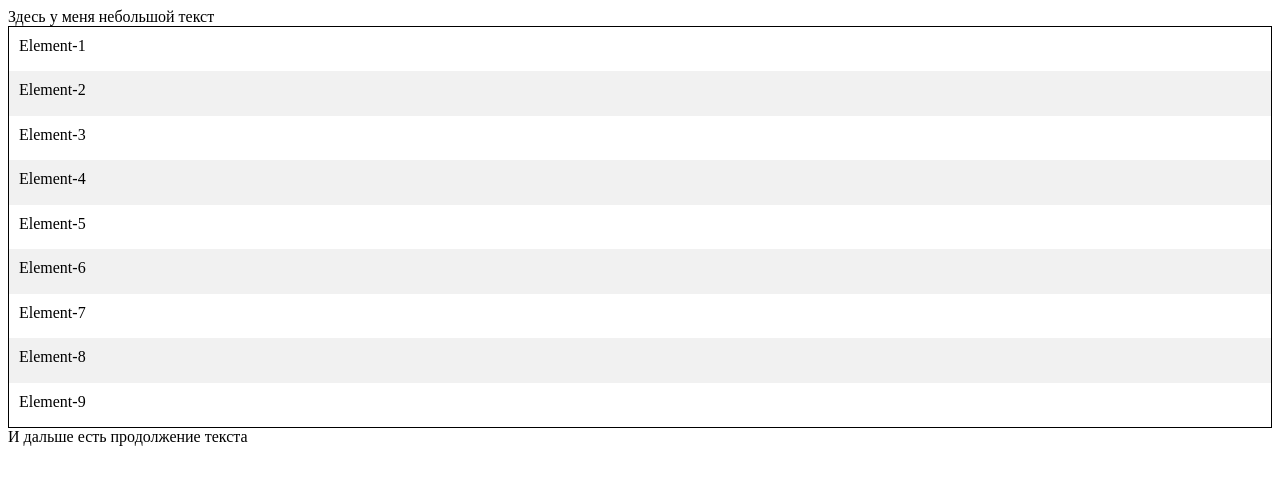
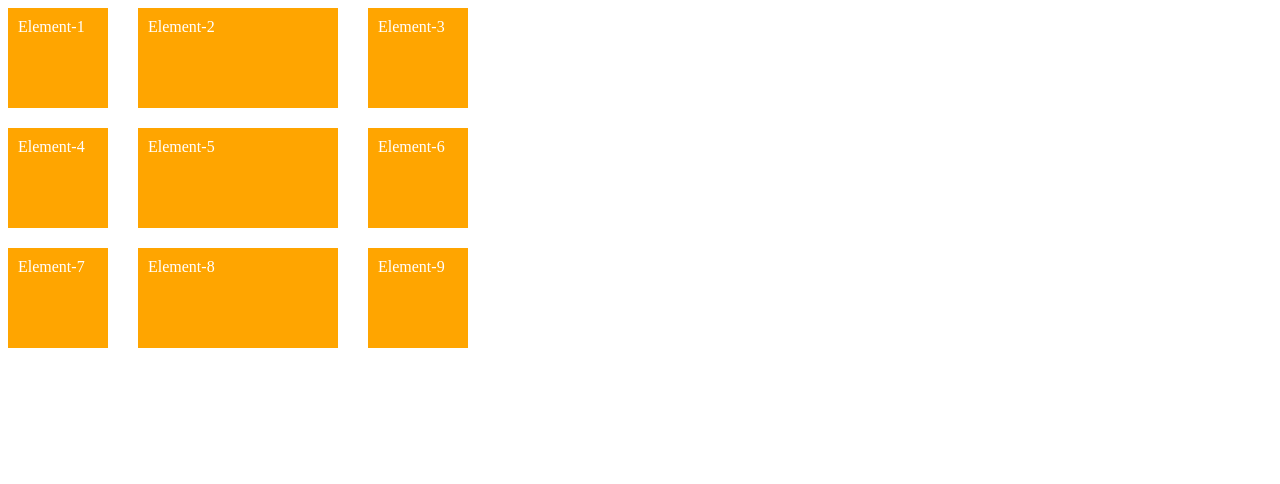
Before and after one commit to unknown-bit/GIT, a plain HTML site: page index.html in a window 1280 px wide. Drawn offline with Linux system fonts and the light colour scheme.

Commit message:
Grid Layout one

```diff
--- a/index.html
+++ b/index.html
@@ -8,7 +8,6 @@
     <link rel="stylesheet" href="style.css" />
   </head>
   <body>
-    <span>Здесь у меня небольшой текст</span>
     <div class="grid">
       <div class="grid__element">Element-1</div>
       <div class="grid__element">Element-2</div>
@@ -20,7 +19,6 @@
       <div class="grid__element">Element-8</div>
       <div class="grid__element">Element-9</div>
     </div>
-    <span>И дальше есть продолжение текста</span>
     <script src="script.js"></script>
   </body>
 </html>
--- a/style.css
+++ b/style.css
@@ -1,13 +1,22 @@
 .grid {
   display: grid;
-  border: 1px solid;
-  min-height: 400px;
+  grid-template-columns: 100px 200px 100px;
+  grid-template-rows: 100px 100px 100px;
+  /* grid-column-gap: 30px;
+  grid-row-gap: 30px; */
+  /* grid-gap: 30px; */
+  grid-gap: 20px 30px;
 }
 
 .grid__element {
   padding: 10px;
 }
 
-.grid__element:nth-child(2n) {
-  background-color: #f1f1f1;
+.grid__element {
+  background-color: orange;
+  color: white;
 }
+
+/* .grid__element:nth-child(2n) {
+  background-color: gray;
+} */
```
